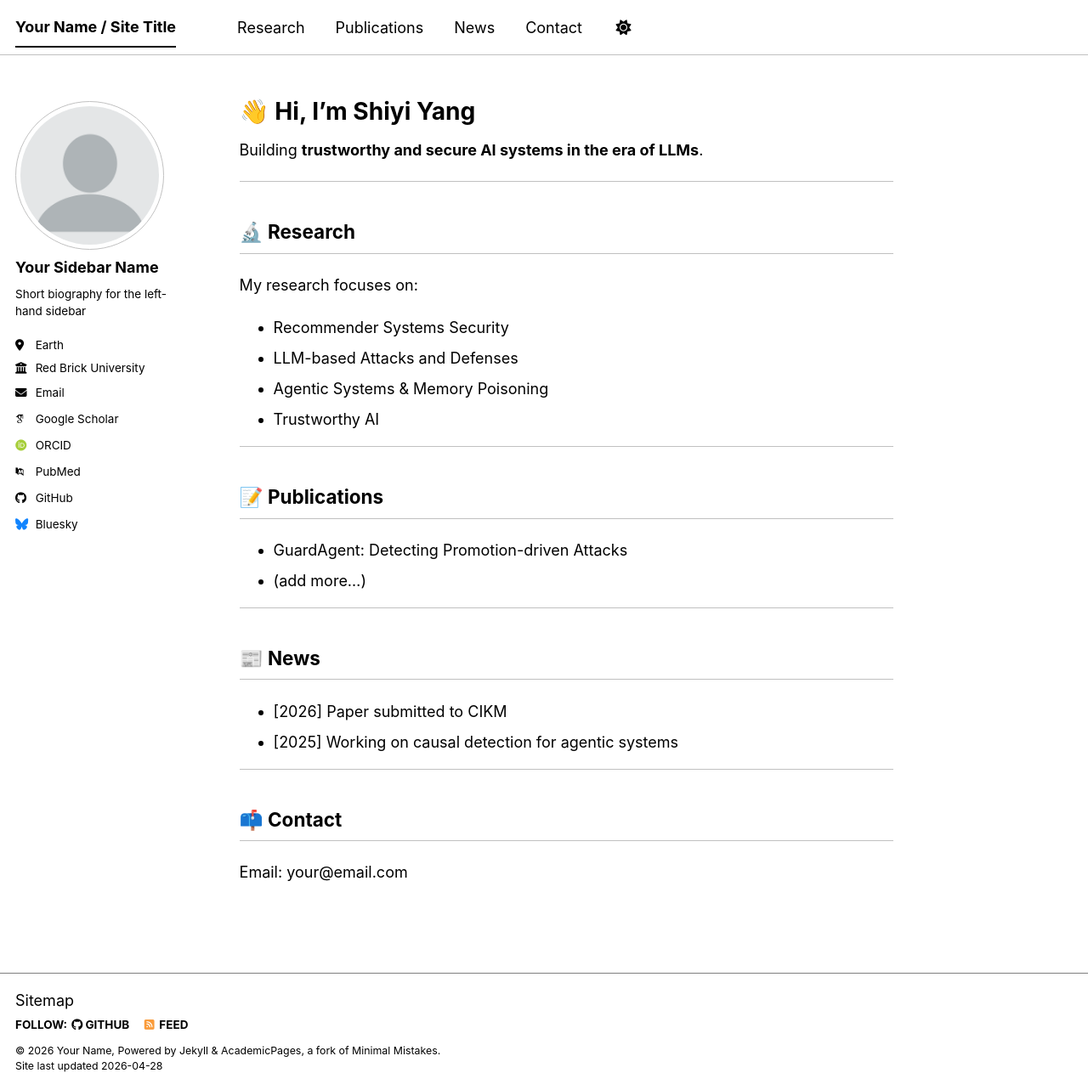
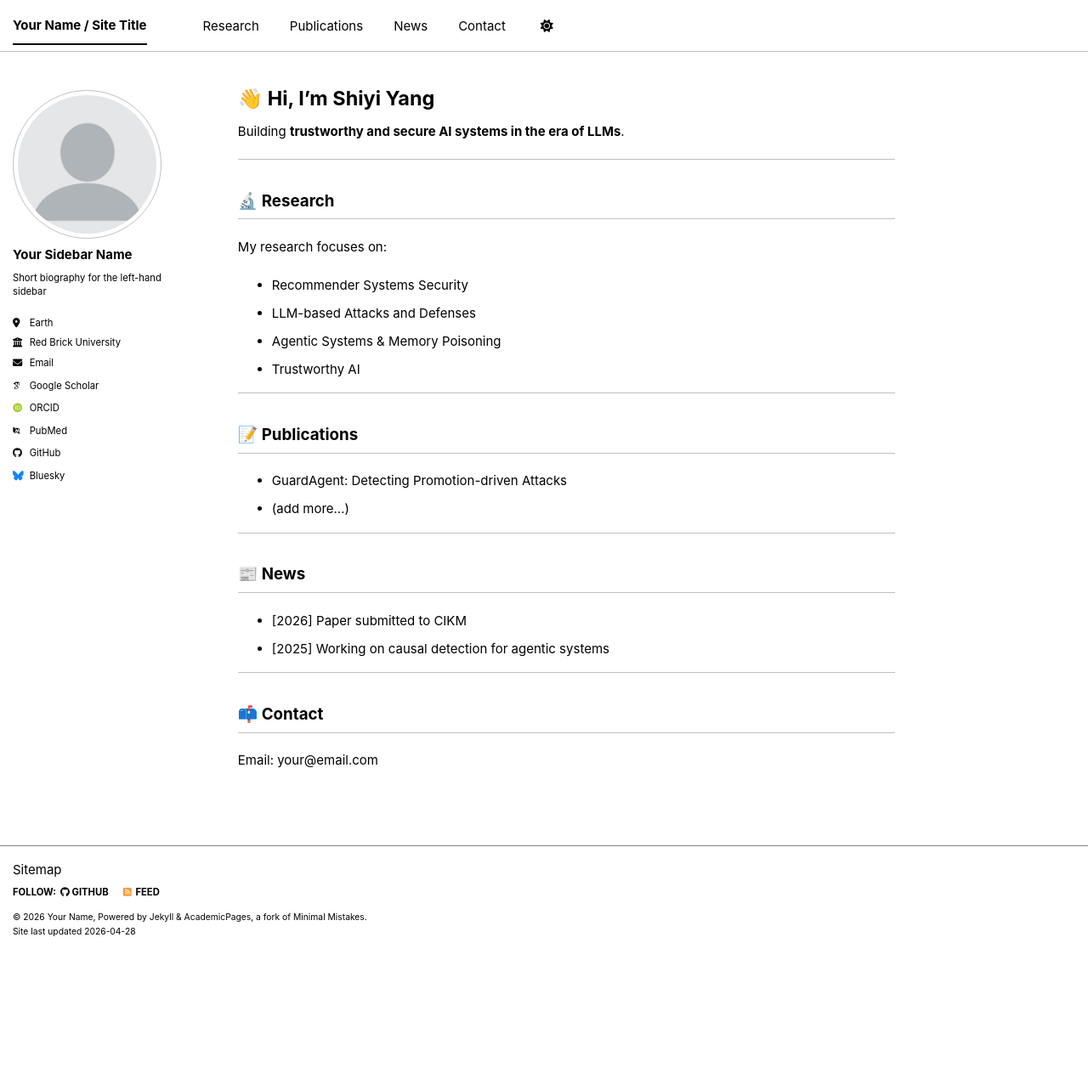
Before and after one commit to shiyiyang-ai/shiyiyang-ai.github.io, a Jekyll site: the page built from _pages/about.md, in a window 1280 px wide and 1283 px high. Shown: the whole window at 85% size. Built offline with Jekyll 4.4.1, drawn with Linux system fonts in a browser that asks for light colours; some web fonts are replaced; a script bundle is joined from its source files by our own code; library files that are not in the unit come from our copies.

Commit message:
Update main.scss

```diff
--- a/assets/css/main.scss
+++ b/assets/css/main.scss
@@ -41,3 +41,9 @@
     "vendor/font-awesome/solid",
     "vendor/font-awesome/brands"
 ;
+
+
+body {
+  font-size: 15px;
+  line-height: 1.7;
+}
```
